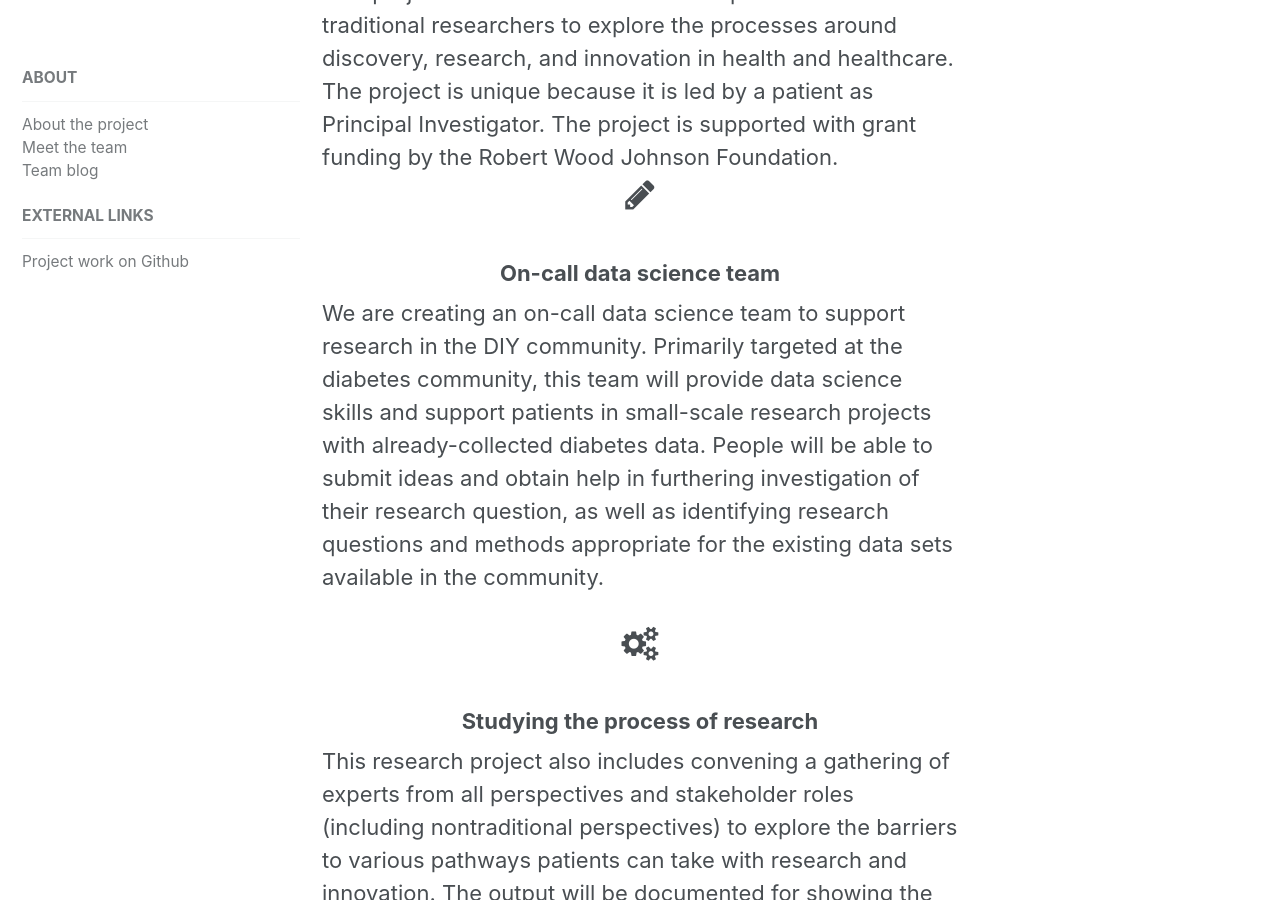
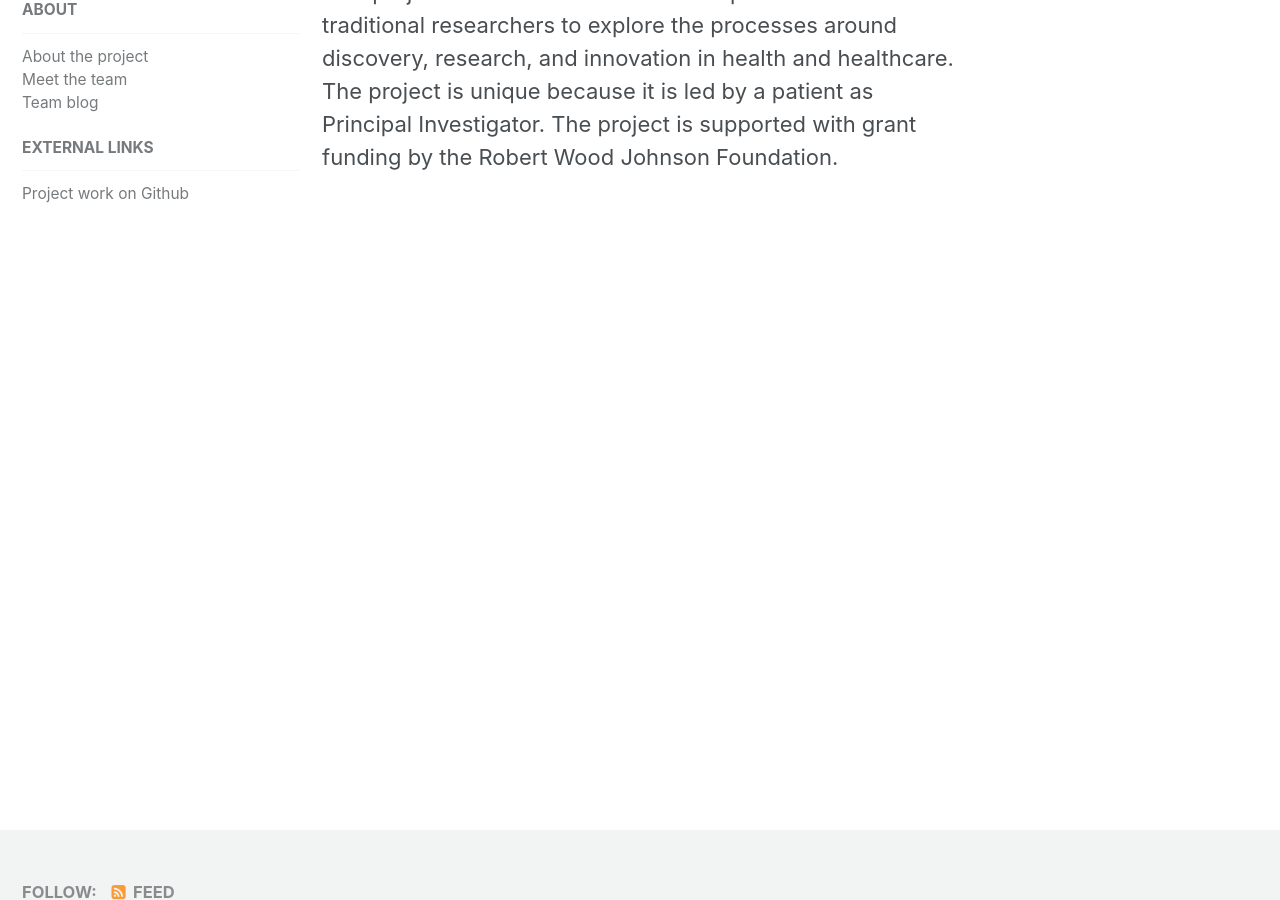
Before and after one commit to danamlewis/research, a Jekyll site: the page built from index.html, in a window 1280 px wide and 900 px high, scrolled down 499 px. Built offline with Jekyll 4.4.1, drawn with Linux system fonts in a browser that asks for light colours; some of the changed text lies outside the part shown.

Commit message:
Shorten home page

```diff
--- a/index.html
+++ b/index.html
@@ -7,25 +7,3 @@ header:
 ---
 
 This project is a collaboration between patients and traditional researchers to explore the processes around discovery, research, and innovation in health and healthcare. The project is unique because it is led by a patient as Principal Investigator. The project is supported with grant funding by the Robert Wood Johnson Foundation.
-
-
-    <div class="row">
-        <div class="col-sm-4">
-            <h1 class="text-center"><i class="fa fa-pencil" aria-hidden="true"></i></h1>
-            <h3 class="text-center">On-call data science team</h3>
-            <p>We are creating an on-call data science team to support research in the DIY community. Primarily targeted at the diabetes community, this team will provide data science skills and support patients in small-scale research projects with already-collected diabetes data. People will be able to submit ideas and obtain help in furthering investigation of their research question, as well as identifying research questions and methods appropriate for the existing data sets available in the community.
-            </p>
-        </div>
-        <div class="col-sm-4">
-            <h1 class="text-center"><i class="fa fa-cogs" aria-hidden="true"></i></h1>
-            <h3 class="text-center">Studying the process of research</h3>
-            <p>This research project also includes convening a gathering of experts from all perspectives and stakeholder roles (including nontraditional perspectives) to explore the barriers to various pathways patients can take with research and innovation. The output will be documented for showing the current body of knowledge around various pathways.
-</p>
-        </div>
-        <div class="col-sm-4">
-            <h1 class="text-center"><i class="fa fa-code-fork" aria-hidden="true"></i></h1>
-            <h3 class="text-center">Everything is open source</h3>
-            <p>This website content is open source; and all tools and output created by this research project will be open source. You can follow our Github repository – and PR content or tools yourself – to see what is happening in terms of content and tools relevant to this work.
-</p>
-        </div>
-    </div>
```
